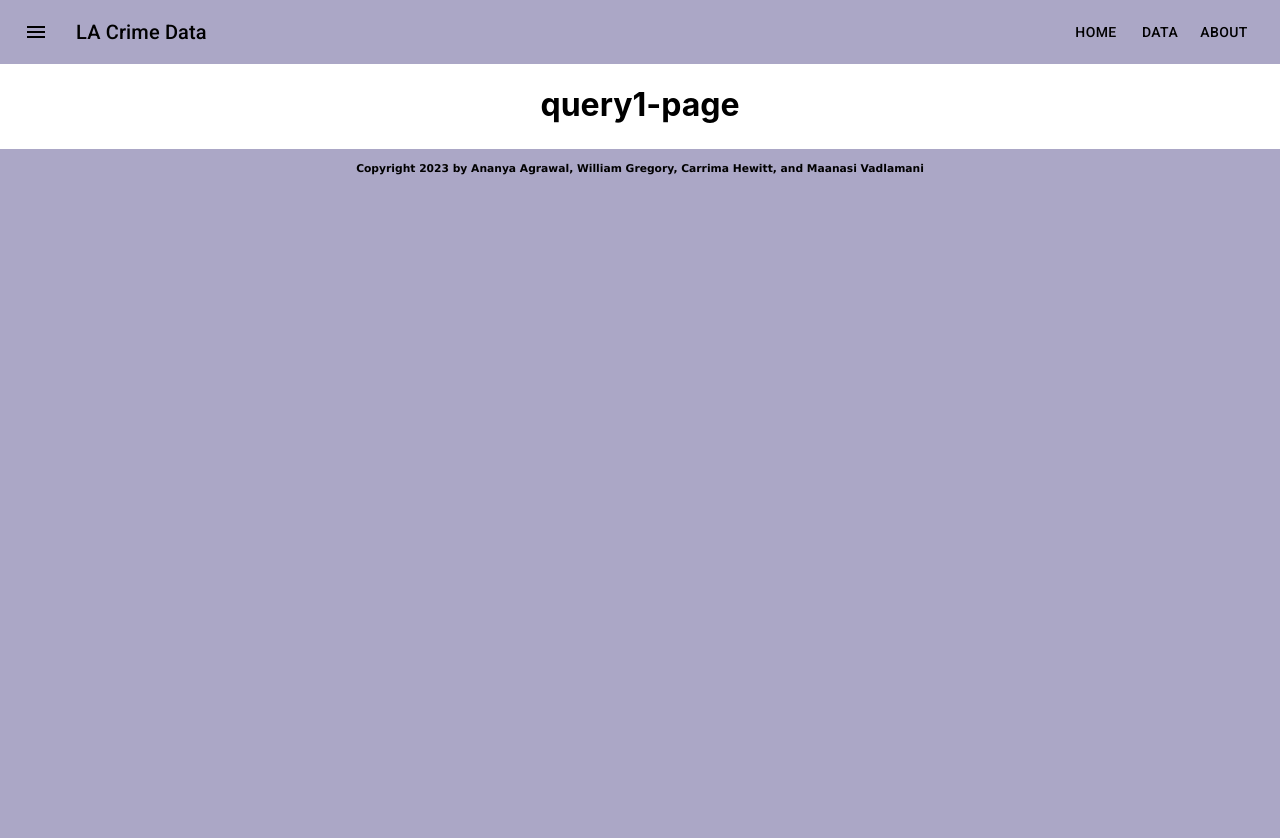
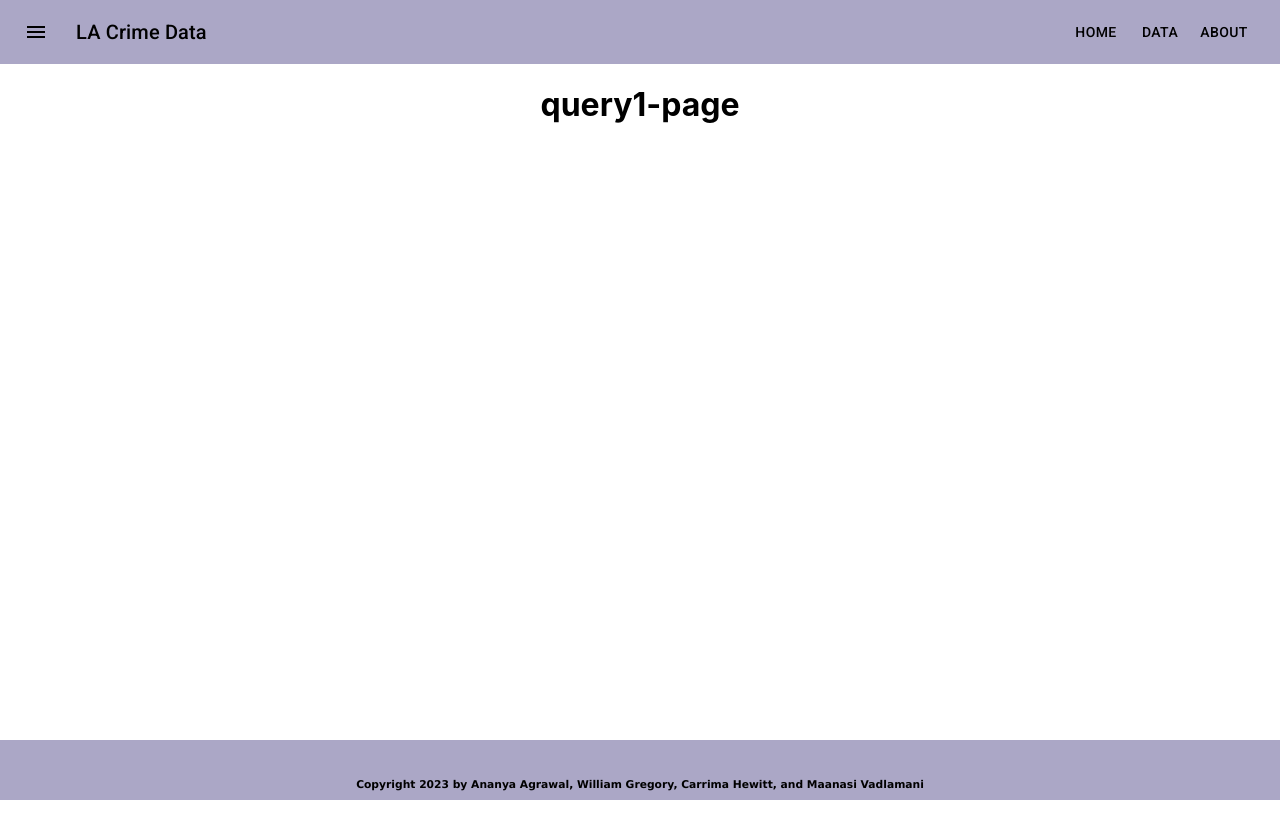
Before and after one commit to s414-3502/cis4301-group4-project23, a React (Create React App) app: page /q1 in a window 1280 px wide. Shown: the top 838 px of the page. After the commit the page ends 800 px from the top, so only its background shows below. Built offline with nearby package versions, Linux system fonts and the light colour scheme.

Commit message:
fixed the footer to the bottom of all pages

```diff
--- a/src/index.css
+++ b/src/index.css
@@ -5,7 +5,10 @@ body {
     sans-serif;
   -webkit-font-smoothing: antialiased;
   -moz-osx-font-smoothing: grayscale;
-  overflow: hidden;
+  overflow: scroll;
+  min-height: 100vh;
+  display: flex;
+  flex-direction: column;
 }
 
 code {
--- a/src/reusable-components/copyright-footer/copyright-footer.css
+++ b/src/reusable-components/copyright-footer/copyright-footer.css
@@ -1,8 +1,10 @@
 .Toolbar{
-    position: static;
     background-color: #ABA7C6;
-    height: 100vh;
     color: #000000;
+    position: fixed;
+    bottom: 0;
+    width: 100%;
+    height: 60px;
 }
 
 h6{
```
